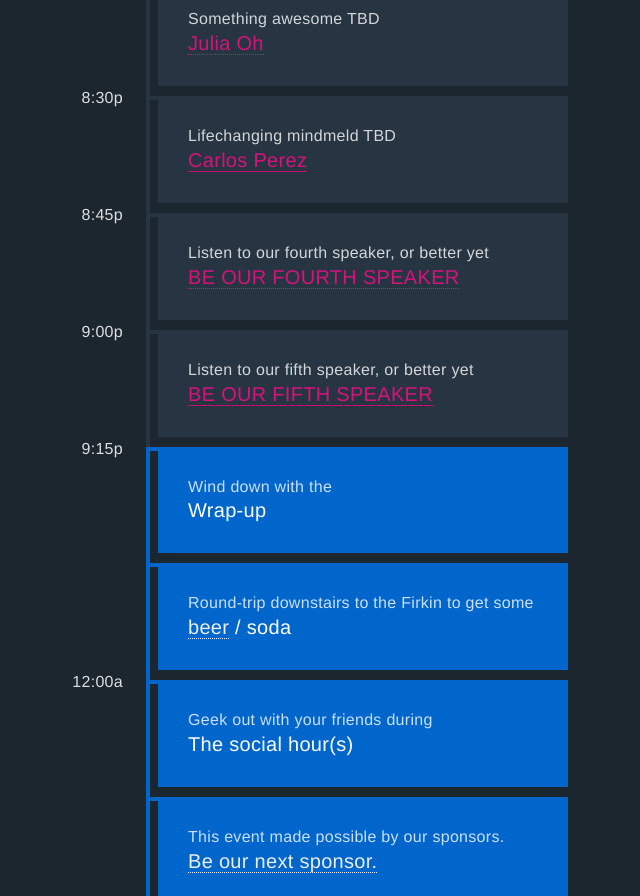
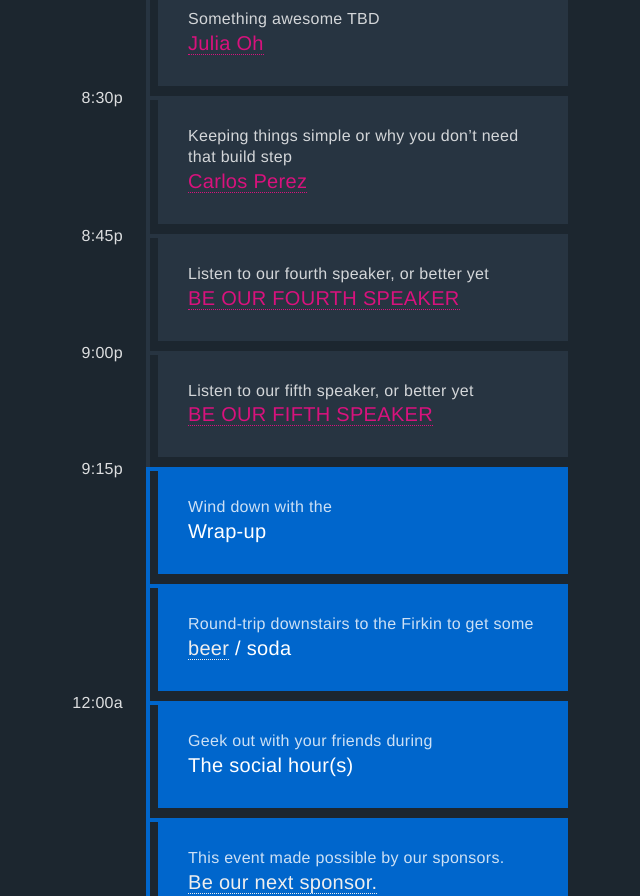
Before and after one commit to corridorjs/corridorjs.github.io, a website: page index.html in a window 1280 px wide. Shown: the part 1360-2256 px from the top of the page, without its empty margins (322-962 px from the left). Drawn offline with Linux system fonts and the light colour scheme.

Commit message:
Add the title of my talk.
The "or" is intentional. If I have to explain that maybe I should get rid of that. :P

```diff
--- a/index.html
+++ b/index.html
@@ -121,7 +121,7 @@
             To add yourself to this slot, change the following two lines
             and add a short description paragraph in the pull request.
           -->
-          <small>Lifechanging mindmeld TBD</small>
+          <small>Keeping things simple or why you don’t need that build step</small>
           <div><a href="https://twitter.com/carlosperez">Carlos Perez</a></div>
         </li>
         <li class="point speaker">
```
